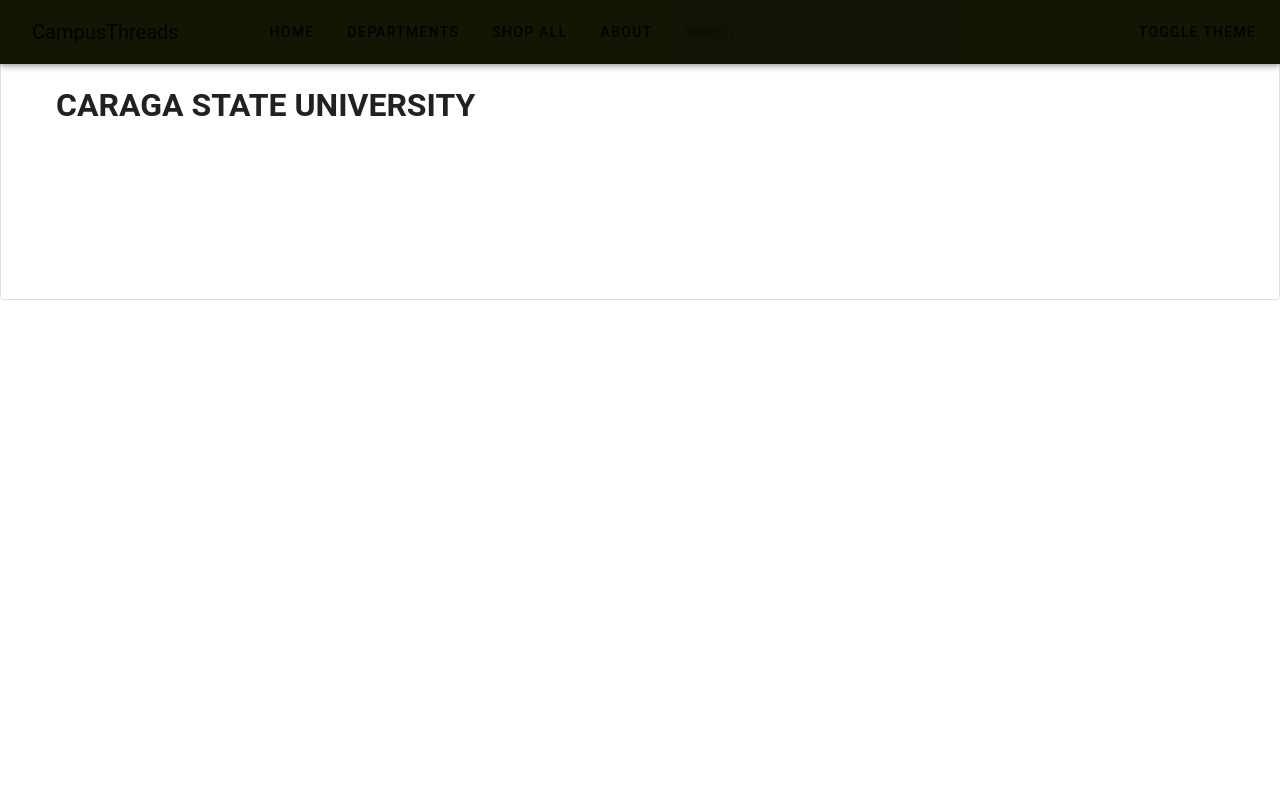
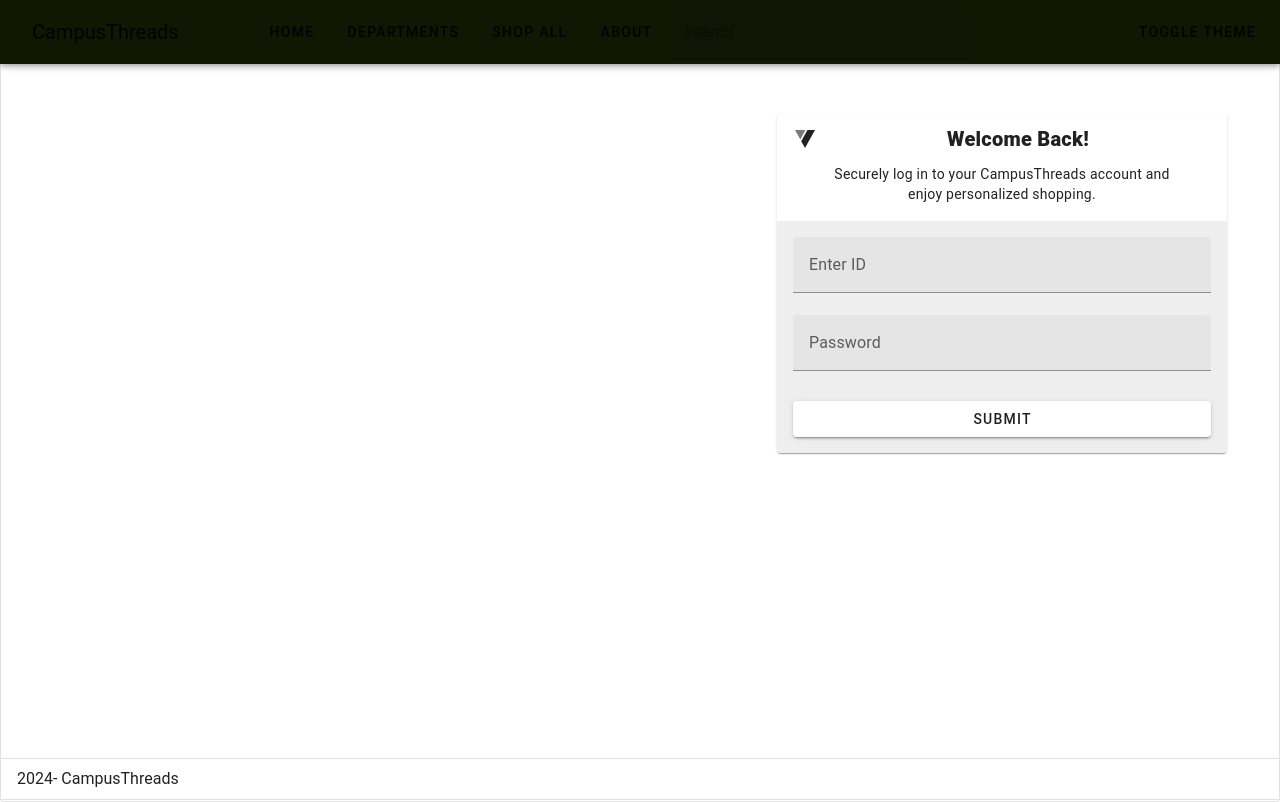
Before and after one commit to inguitobrian/CampusThreads, a Vue app: page / in a window 1280 px wide. Built offline with nearby package versions, Linux system fonts and the light colour scheme.

Commit message:
login card

```diff
--- a/src/views/LoginView.vue
+++ b/src/views/LoginView.vue
@@ -9,7 +9,7 @@ function onClick() {
 </script>
 
 <template>
-  <v-responsive class="border rounded" max-height="300">
+  <v-responsive class="border rounded">
     <v-app :theme="theme">
       <v-app-bar :style="{ backgroundColor: '#111703' }" class="px-3">
         <v-toolbar-title>CampusThreads</v-toolbar-title>
@@ -42,10 +42,41 @@ function onClick() {
       </v-app-bar>
 
       <v-main>
-        <v-container>
-          <h1>CARAGA STATE UNIVERSITY</h1>
+        <v-container fluid>
+          <v-row justify="end">
+            <v-col cols="12" md="6" class="d-flex justify-end">
+              <v-card
+                class="text-center mx-9 mt-8"
+                prepend-icon="$vuetify"
+                style="max-width: 450px"
+              >
+                <template v-slot:title>
+                  <span class="font-weight-black">Welcome Back!</span>
+                </template>
+
+                <v-card-text class="bg-surface-white mx-8">
+                  Securely log in to your CampusThreads account and enjoy
+                  personalized shopping.
+                </v-card-text>
+
+                <v-card-text class="bg-surface-light pt-4">
+                  <v-form fast-fail @submit.prevent>
+                    <v-text-field label="Enter ID"></v-text-field>
+
+                    <v-text-field
+                      label="Password"
+                      type="password"
+                    ></v-text-field>
+
+                    <v-btn class="mt-2" type="submit" block>Submit</v-btn>
+                  </v-form>
+                </v-card-text>
+              </v-card>
+            </v-col>
+          </v-row>
         </v-container>
       </v-main>
+      <v-footer border app>2024- CampusThreads</v-footer>
     </v-app>
   </v-responsive>
 </template>
```
Also changed, not shown: src/views/RegisterView.vue (added).
